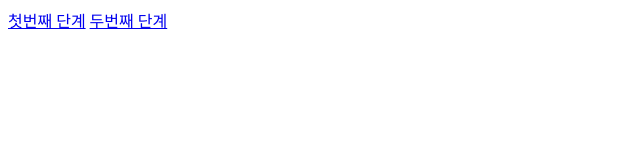
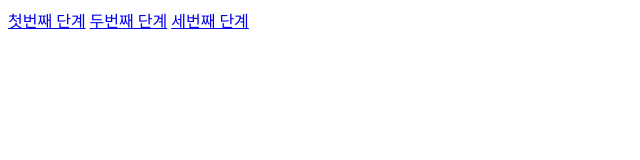
Before and after one commit to justice-is-down/basic_project, a plain HTML site: page view/client.html in a window 1280 px wide. Shown: the whole page, without its empty margins (0-640 px from the left). Drawn offline with Linux system fonts and the light colour scheme.

Commit message:
세번째 단계

```diff
--- a/view/client.html
+++ b/view/client.html
@@ -9,5 +9,7 @@
 
 <a href="/two">두번째 단계</a>
 
+<a href="/three">세번째 단계</a>
+
 </body>
 </html>
```
